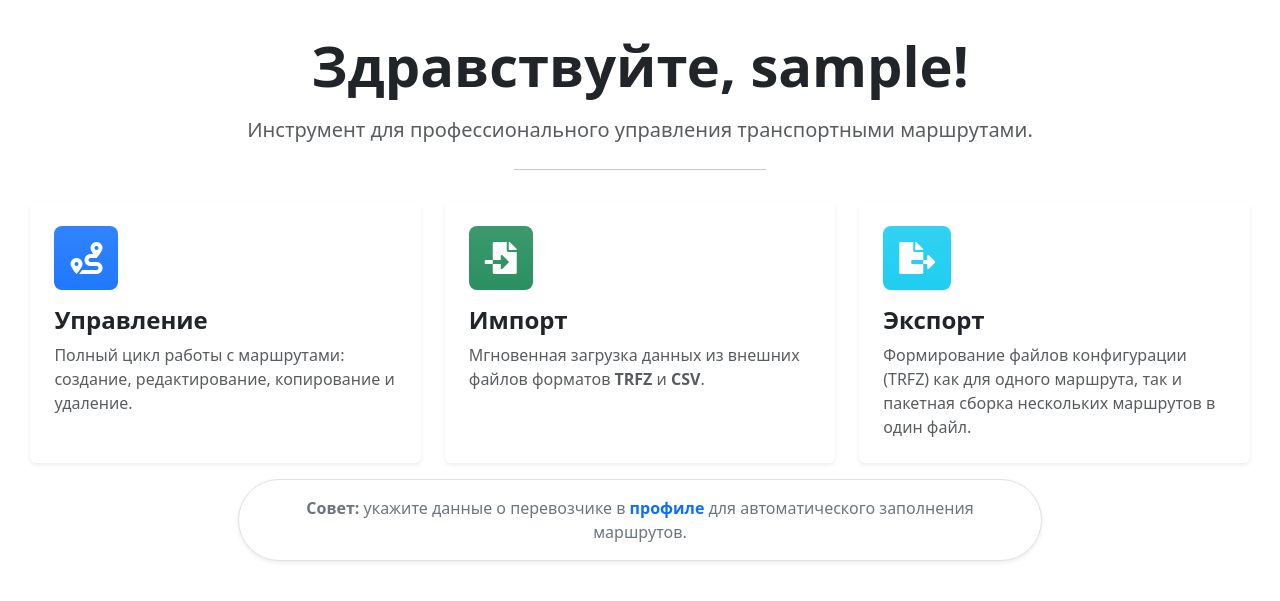
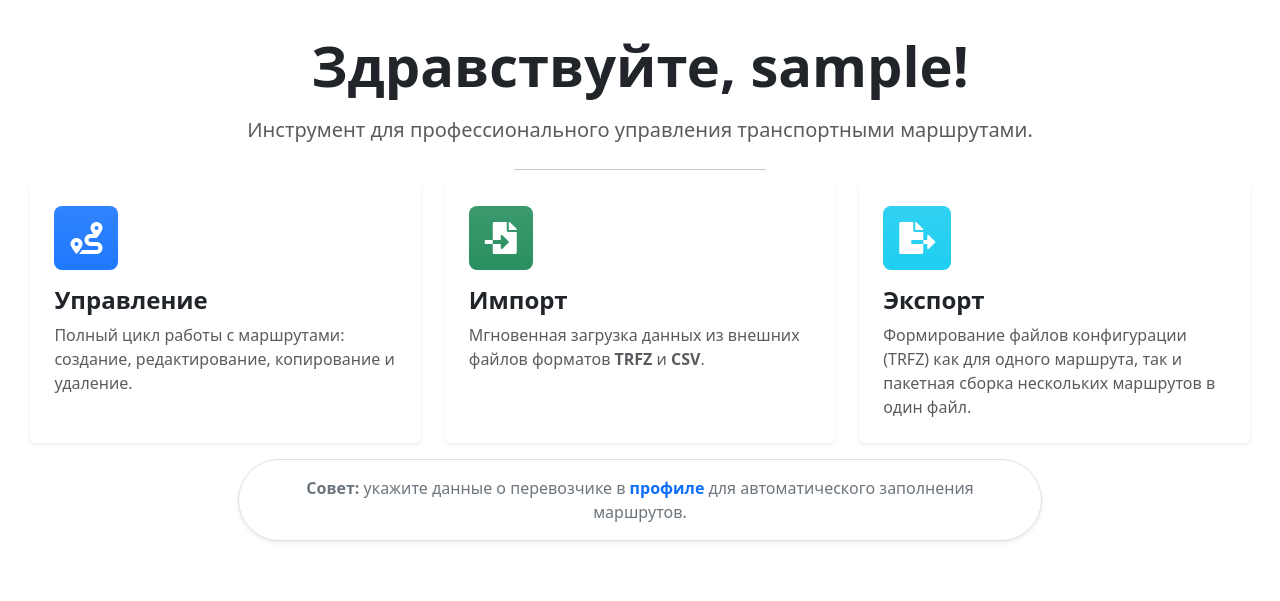
Before and after one commit to Quros7/TransportRoutesApp, a Flask app: page / in a window 1280 px wide. Shown: the part 56-657 px from the top of the page. Run offline with Flask 3, Linux system fonts and the light colour scheme; the visitor is signed in with stand-in values (Sample User, id 1); some libraries are stand-ins or nearby versions.

Commit message:
style improve

```diff
--- a/app/static/style.css
+++ b/app/static/style.css
@@ -239,6 +239,7 @@ body {
 
 #routesTable-admin > thead > tr > th:first-child, #routesTable > thead > tr > th:first-child {
     padding-right: 0px;
+    padding-left: 2px;
 }
 
 #routesTable-admin > thead > tr > th:nth-child(2), #routesTable > thead > tr > th:nth-child(2) {
@@ -247,11 +248,11 @@ body {
 
 #routesTable-admin > tbody > tr > td, #routesTable > tbody > tr > td {
     padding: 2px 2px;
-    text-align: center;
+    text-align: left;
 }
 
 #routesTable-admin > tbody > tr > th, #routesTable > tbody > tr > th {
-    text-align: center;
+    text-align: left;
 }
 
 thead > tr > th > .form-select {
--- a/app/templates/index.html
+++ b/app/templates/index.html
@@ -13,7 +13,7 @@
 
     <!-- Основные возможности -->
     <div class="row g-4 mb-2">
-        <div class="col-md-6 col-lg-4">
+        <div class="col-md-6 col-lg-4 mt-1">
             <div class="card h-100 border-0 shadow-sm">
                 <div class="card-body p-4">
                     <div class="d-inline-flex align-items-center justify-content-center bg-primary bg-gradient text-white rounded-3 mb-3 p-3">
@@ -27,7 +27,7 @@
             </div>
         </div>
 
-        <div class="col-md-6 col-lg-4">
+        <div class="col-md-6 col-lg-4 mt-1">
             <div class="card h-100 border-0 shadow-sm">
                 <div class="card-body p-4">
                     <div class="d-inline-flex align-items-center justify-content-center bg-success bg-gradient text-white rounded-3 mb-3 p-3">
@@ -41,7 +41,7 @@
             </div>
         </div>
 
-        <div class="col-md-6 col-lg-4">
+        <div class="col-md-6 col-lg-4 mt-1">
             <div class="card h-100 border-0 shadow-sm">
                 <div class="card-body p-4">
                     <div class="d-inline-flex align-items-center justify-content-center bg-info bg-gradient text-white rounded-3 mb-3 p-3">
--- a/app/templates/route_list.html
+++ b/app/templates/route_list.html
@@ -124,7 +124,9 @@
                                 <td>{{ route.carrier_id }}</td>
                                 <td>{{ route.region_code }}</td>
                                 <td style="text-align: left;" data-filter="{{ route.route_name }}">
-                                    {{ route.route_name }}
+                                    <span class="small">
+                                        {{ route.route_name }}
+                                    </span>
                                 </td>
                                 <td>{{ route.route_number }}</td>
                                 <td data-filter="{{ TRANSPORT_TYPES.get(route.transport_type, route.transport_type) }}">
--- a/app/templates/route_list_admin.html
+++ b/app/templates/route_list_admin.html
@@ -129,7 +129,9 @@
                                 <td data-filter="{{ route.carrier_id }}">{{ route.carrier_id }}</td>
                                 <td data-filter="{{ route.region_code }}">{{ route.region_code }}</td>
                                 <td style="text-align: left;" data-filter="{{ route.route_name }}">
-                                    {{ route.route_name }}
+                                    <span class="small">
+                                        {{ route.route_name }}
+                                    </span>
                                 </td>
                                 <td data-filter="{{ route.route_number }}">{{ route.route_number }}</td>
                                 <td data-filter="{{ TRANSPORT_TYPES.get(route.transport_type, route.transport_type) }}">
```
